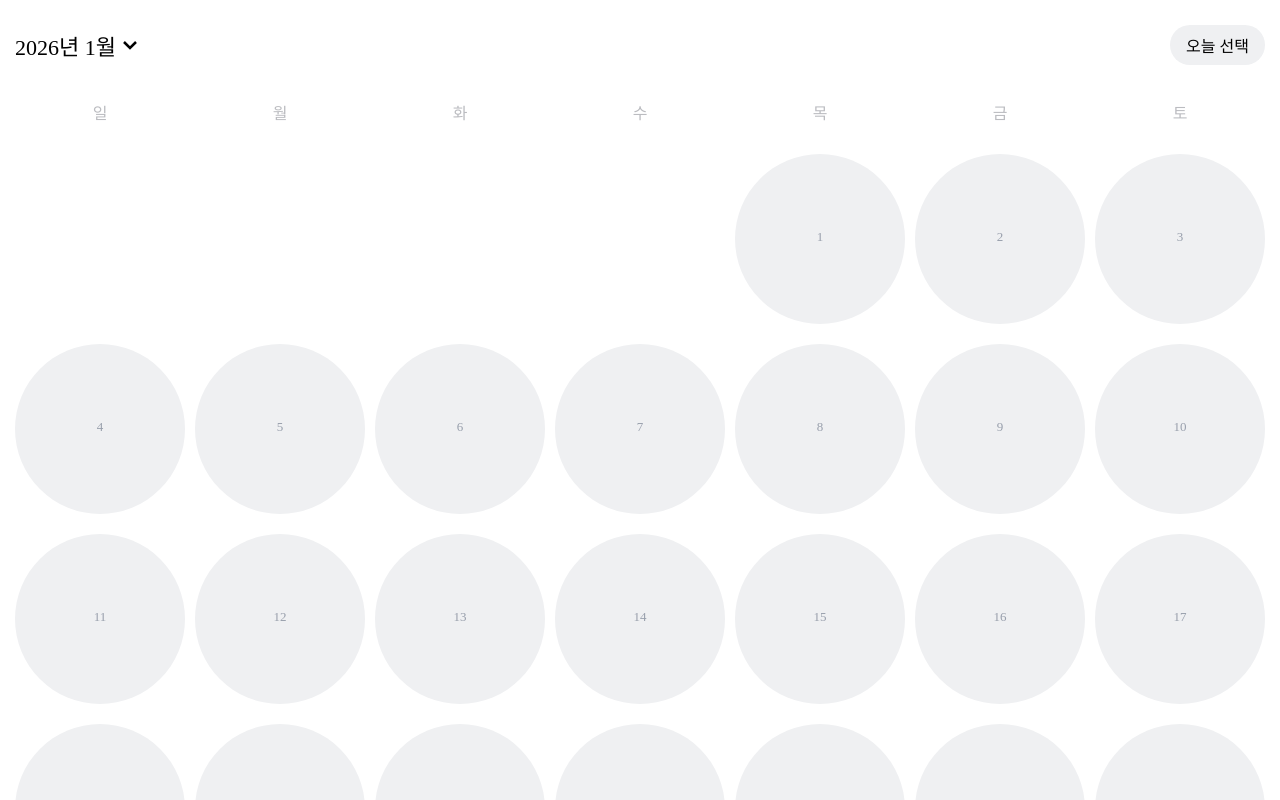
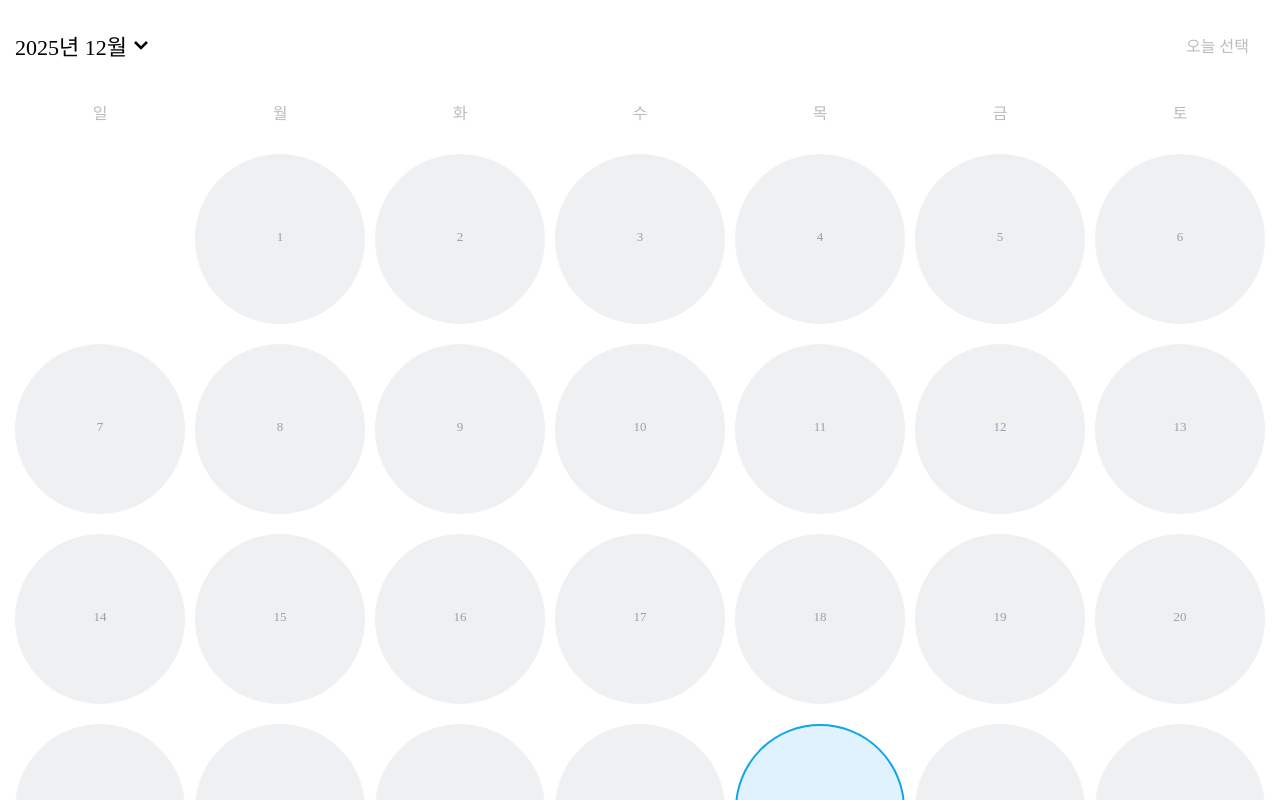
Before and after one commit to DaHeeO/moveOn, a React (Vite) app: page / in a window 1280 px wide. Built offline with nearby package versions, Linux system fonts and the light colour scheme; the HTML template or start-up script is replaced by a standard one; a web font is replaced by a local one.

Commit message:
날짜 selected 표시

```diff
--- a/src/components/calendars/CalendarBoard.tsx
+++ b/src/components/calendars/CalendarBoard.tsx
@@ -1,15 +1,19 @@
+import { getFormattedDate } from '../../utils/diaryFileter';
 import './CalendarBoard.css';
 import CalendarItem from './CalendarItem';
 
 interface Props {
+    todayRef: Date;
     pivotDate: string;
     updatePivotDate: (selectedDate: number) => void;
 }
 
-const CalendarBoard = ({ pivotDate, updatePivotDate }: Props) => {
+const CalendarBoard = ({ todayRef, pivotDate, updatePivotDate }: Props) => {
     const daysOfWeek = ['일', '월', '화', '수', '목', '금', '토'];
 
     const [year, month, currentDate] = pivotDate.split('-').map(Number);
+    const todayStr = getFormattedDate(todayRef);
+    console.log(pivotDate, todayStr);
 
     // 0: sun, 1: mon, ...
     const firstDayOfMonth = new Date(year, month - 1, 1).getDay();
@@ -42,7 +46,19 @@ const CalendarBoard = ({ pivotDate, updatePivotDate }: Props) => {
             </div>
             <div className="calendar-grid">
                 {daysrender.map((day) => {
-                    return <CalendarItem key={day} day={day} handleDateClick={() => handleDateClick(day)} />;
+                    return (
+                        <CalendarItem
+                            key={day}
+                            day={day}
+                            isToday={
+                                year === todayRef.getFullYear() &&
+                                month === todayRef.getMonth() + 1 &&
+                                todayRef.getDate() === day
+                            }
+                            isSelected={day === currentDate}
+                            handleDateClick={() => handleDateClick(day)}
+                        />
+                    );
                 })}
             </div>
         </div>
--- a/src/components/calendars/CalendarItem.css
+++ b/src/components/calendars/CalendarItem.css
@@ -24,3 +24,29 @@
     display: inline-block;
     transform: translateY(-2px);
 }
+
+.CalendarItem.selected {
+    background-color: #e0f2fe;
+    border: 2px solid #0ea5e9;
+}
+
+/* 오늘 날짜 스타일 (숫자 강조 등) */
+.CalendarItem.today .day-number {
+    color: #0ea5e9;
+    font-weight: bold;
+}
+
+/* 오늘 툴팁 스타일 */
+.today-tooltip {
+    position: relative;
+    top: 0;
+    /* left: 50%;
+    transform: translateX(-50%); */
+    background-color: #0ea5e9;
+    color: white;
+    font-size: 10px;
+    padding: 2px 6px;
+    border-radius: 10px;
+    white-space: nowrap;
+    z-index: 1;
+}
--- a/src/components/calendars/CalendarItem.tsx
+++ b/src/components/calendars/CalendarItem.tsx
@@ -2,12 +2,22 @@ import './CalendarItem.css';
 
 interface Props {
     day: number;
+    isToday: boolean;
+    isSelected: boolean;
     handleDateClick: (day: number) => void;
 }
-const CalendarItem = ({ day, handleDateClick }: Props) => {
+const CalendarItem = ({ day, isToday, isSelected, handleDateClick }: Props) => {
+    if (day <= 0) {
+        return <div className="CalendarItem empty"></div>;
+    }
     return (
-        <div className={`CalendarItem ${day <= 0 ? 'empty' : ''}`} onClick={() => day > 0 && handleDateClick(day)}>
-            {day > 0 && <p>{day}</p>}
+        <div
+            className={`CalendarItem ${isSelected ? 'selected' : ''} ${isToday ? 'today' : ''}`}
+            onClick={() => handleDateClick(day)}
+        >
+            {isToday && <span className="today-tooltip">오늘</span>}
+
+            <p className="day-number">{day}</p>
         </div>
     );
 };
--- a/src/pages/Calendar.tsx
+++ b/src/pages/Calendar.tsx
@@ -7,8 +7,7 @@ import DiaryPreview from '../components/calendars/DiaryPreview';
 
 const Calendar = () => {
     const data = useContext(DiaryStateContext);
-    // const [pivotDate, setPivotDate] = useState(getFormattedDate(new Date()));
-    const [pivotDate, setPivotDate] = useState(getFormattedDate(new Date('2026-01-31')));
+    const [pivotDate, setPivotDate] = useState(getFormattedDate(new Date()));
     // header 부분에서 관리하는 년, 월 을 담은 viewMonth
     const viewMonth = pivotDate.slice(0, 7);
     const todayRef = useRef(new Date());
@@ -26,7 +25,6 @@ const Calendar = () => {
         const [year, month] = nextMonth.split('-').map(Number);
         const currentDate = parseInt(pivotDate.split('-')[2]);
         const maxdayInMonth = new Date(year, month, 0).getDate();
-        console.log(maxdayInMonth);
         const adjustedDate = currentDate > maxdayInMonth ? maxdayInMonth : currentDate;
         const formattedDate = String(adjustedDate).padStart(2, '0');
 
@@ -50,7 +48,7 @@ const Calendar = () => {
                 updateViewMonth={updateViewMonth}
                 updateDateToToday={updateDateToToday}
             />
-            <CalendarBoard pivotDate={pivotDate} updatePivotDate={updatePivotDate} />
+            <CalendarBoard todayRef={todayRef.current} pivotDate={pivotDate} updatePivotDate={updatePivotDate} />
             <DiaryPreview selectedDiary={selectedDiary} pivotDate={pivotDate} />
         </div>
     );
```
